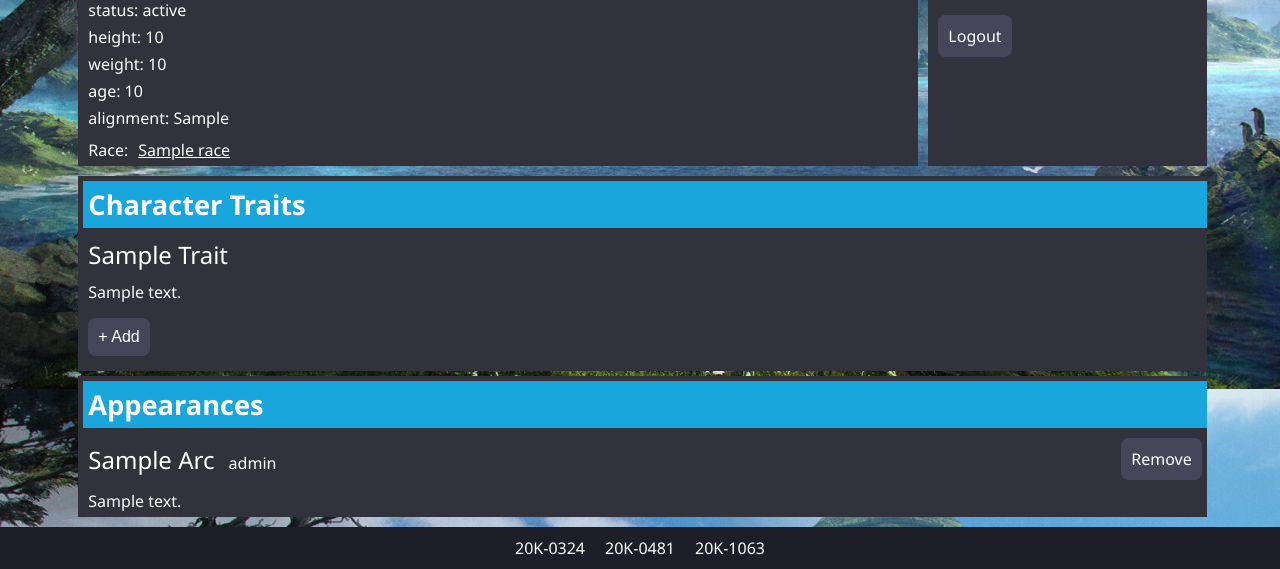
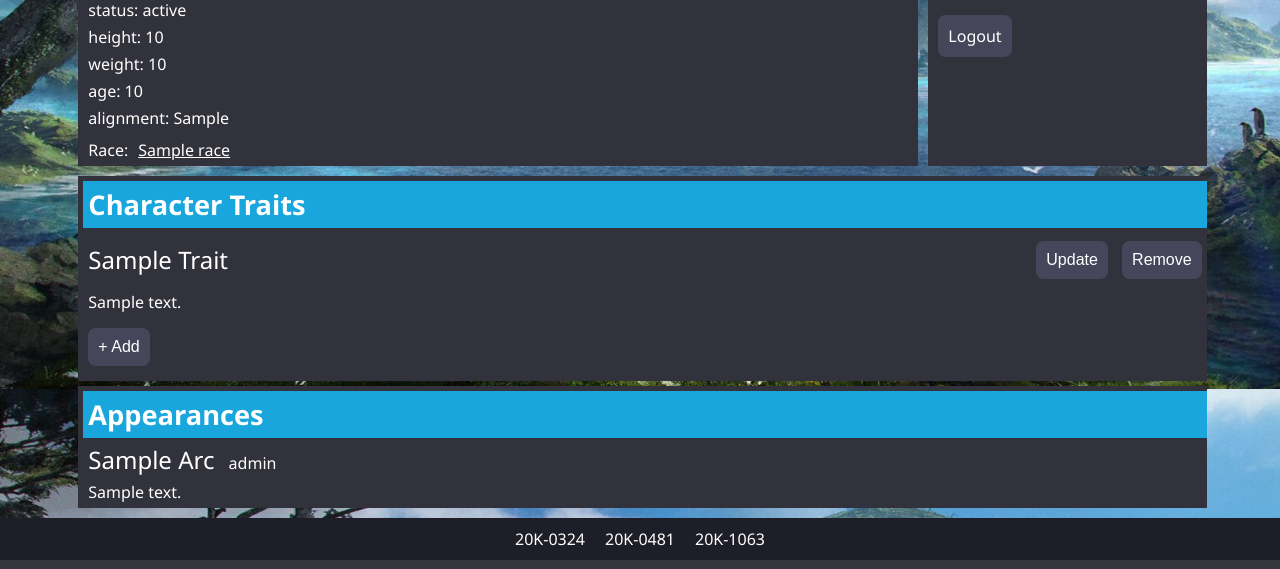
Before and after one commit to rokoyomi/Author-Wiki, a Flask app: page /characters/1 in a window 1280 px wide. Shown: the part 411-980 px from the top of the page. Run offline with Flask 2, Linux system fonts and the light colour scheme; the visitor is signed in with stand-in values (Sample User, id 1); tables that the repository leaves empty or names only in its code hold one stand-in row (values such as "Sample post"); parts of the project's set-up code (start-up, migrations or seed data) failed here and were passed over; some libraries are stand-ins or nearby versions.

Commit message:
editing/deleting traits

```diff
--- a/app.py
+++ b/app.py
@@ -88,8 +88,16 @@ def characters(id: int):
         return 'Not Found',404
 
     if request.method == 'POST':
-        existing = {"character_id":id}
-        return fb.get_form('traits', url_for('form', table_name='traits'), existing)
+        form_name = request.form['form_name']
+        if form_name == "add_trait":
+            existing = {"character_id":id}
+            return fb.get_form('traits', url_for('form', table_name='traits'), existing)
+        elif form_name == "remove_trait":
+            print(1)
+            return redirect(url_for('delete_trait', id=id, name=request.form['name']))
+        elif form_name == "update_trait":
+            print(2)
+            return redirect(url_for('update_trait', id=id, name=request.form['name']))
 
     _traits = query("select * from traits where character_id=%s", (id,))
     _character_appearances = query(
@@ -382,3 +390,44 @@ def delete(table_name, record_id):
         flash(e.args[1])
 
     return redirect(url_for('profile', id=session['user']['id']))
+
+@app.route('/characters/<int:id>/traits/<name>/update', methods=['GET', 'POST'])
+def update_trait(id, name):
+    if 'user' not in session:
+        return redirect('login')
+
+    existing = query("select * from traits where character_id=%s and name=%s", (id, name), False)
+    author_id = query("select author_id from characters where id=%s", (id,), False)
+    if not existing:
+        return "Not Found",404
+    elif author_id['author_id'] != session['user']['id']:
+        return "Forbidden",403
+    if request.method == "GET":
+        return fb.get_form('traits', url_for('update_trait', id=id, name=name), existing=existing)
+
+    try:
+        query("update traits set name=%s, description=%s where character_id=%s and name=%s",
+            (request.form['name'], request.form['description'], id, name)
+        )
+        mysql.connection.commit()
+    except MySQLdb.Error as e:
+        flash(e.args[1])
+        return fb.get_form('traits', url_for('update_trait', id=id, name=name), existing=existing)
+
+    return redirect(url_for('characters', id=id))
+
+@app.route('/characters/<int:id>/traits/<name>/delete', methods=['POST'])
+def delete_trait(id, name):
+    if 'user' not in session:
+        return redirect('login')
+
+    existing = query("select * from traits where character_id=%s and name=%s", (id, name), False)
+    author_id = query("select author_id from characters where id=%s", (id,), False)
+    if not existing:
+        return "Not Found",404
+    elif author_id['author_id'] != session['user']['id']:
+        return "Forbidden",403
+
+    query("delete from traits where character_id=%s and name=%s", (id, name))
+    mysql.connection.commit()
+    return redirect(url_for('characters', id=id))
--- a/templates/elements/character.jinja
+++ b/templates/elements/character.jinja
@@ -31,10 +31,25 @@
     <div class="content-area">
         <h1 class="heading">Character Traits</h1>
         {% for trait in traits %}
-        <p class="heading-2">{{ trait['name'] }}</p>
-        <p class="text">{{ trait['description'] }}</p>
+            <div class="flex-area flex-justify-sp-bw flex-align-center">
+                <span class="heading-2">{{ trait['name'] }}</span>
+                <div>
+                    <form action="/characters/{{ element['id'] }}" method="post" class="block">
+                        <input type="hidden" name="form_name" value="update_trait">
+                        <input type="hidden" name="name" value="{{ trait['name'] }}">
+                        <input type="submit" class="item" value="Update">
+                    </form>
+                    <form action="{{ url_for('delete_trait', id=element['id'], name=trait['name']) }}" method="post" class="block">
+                        <input type="hidden" name="form_name" value="remove_trait">
+                        <input type="hidden" name="name" value="{{ trait['name'] }}">
+                        <input type="submit" class="item" value="Remove">
+                    </form>
+                </div>
+            </div>
+            <p class="text">{{ trait['description'] }}</p>
         {% endfor %}
         <form class="list" method="post" action="/characters/{{ element['id'] }}">
+            <input type="hidden" name="form_name" value="add_trait">
             <input type="submit" class="item" value="+ Add">
         </form>
     </div>
@@ -42,12 +57,9 @@
     <div class="content-area">
         <h1 class="heading">Appearances</h1>
         {% for appearance in appearances %}
-        <div class="flex-area flex-align-center flex-justify-sp-bw">
-            <div>
-                <a href="{{ url_for('story', id=appearance['story_id']) }}" class="heading-2">{{ appearance['name'] }}</a>
-                <span class="text">{{ appearance['role'] }}</span>
-            </div>
-            <a href="" class="item">Remove</a>
+        <div>
+            <a href="{{ url_for('story', id=appearance['story_id']) }}" class="heading-2">{{ appearance['name'] }}</a>
+            <span class="text">{{ appearance['role'] }}</span>
         </div>
         <p class="text">{{ appearance['role_description'] }}</p>
         {% endfor %}
--- a/todo.txt
+++ b/todo.txt
@@ -1,5 +1,4 @@
 -- NOW --
-make all forms post to current page instead of directly to insert/update/delete
 make remove buttons work
 
 -- NEXT --
```
